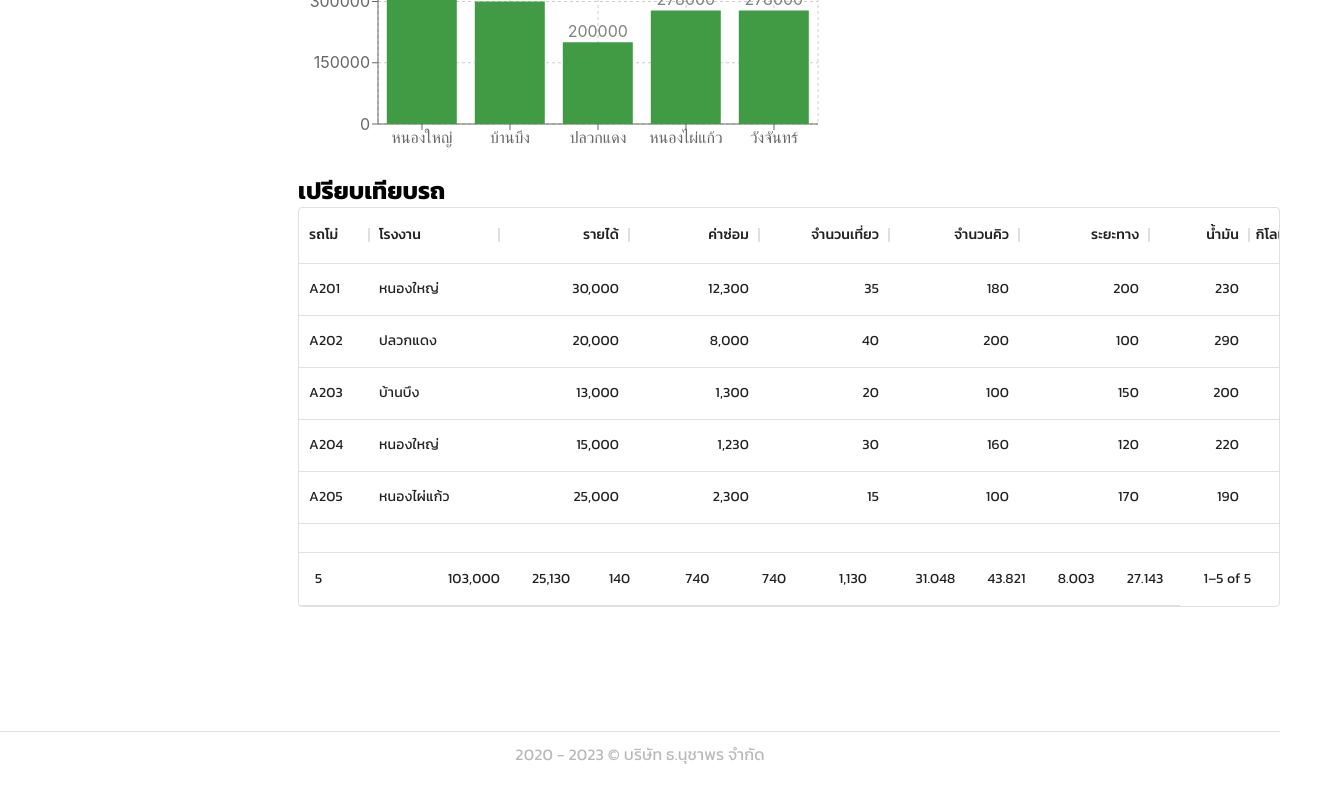
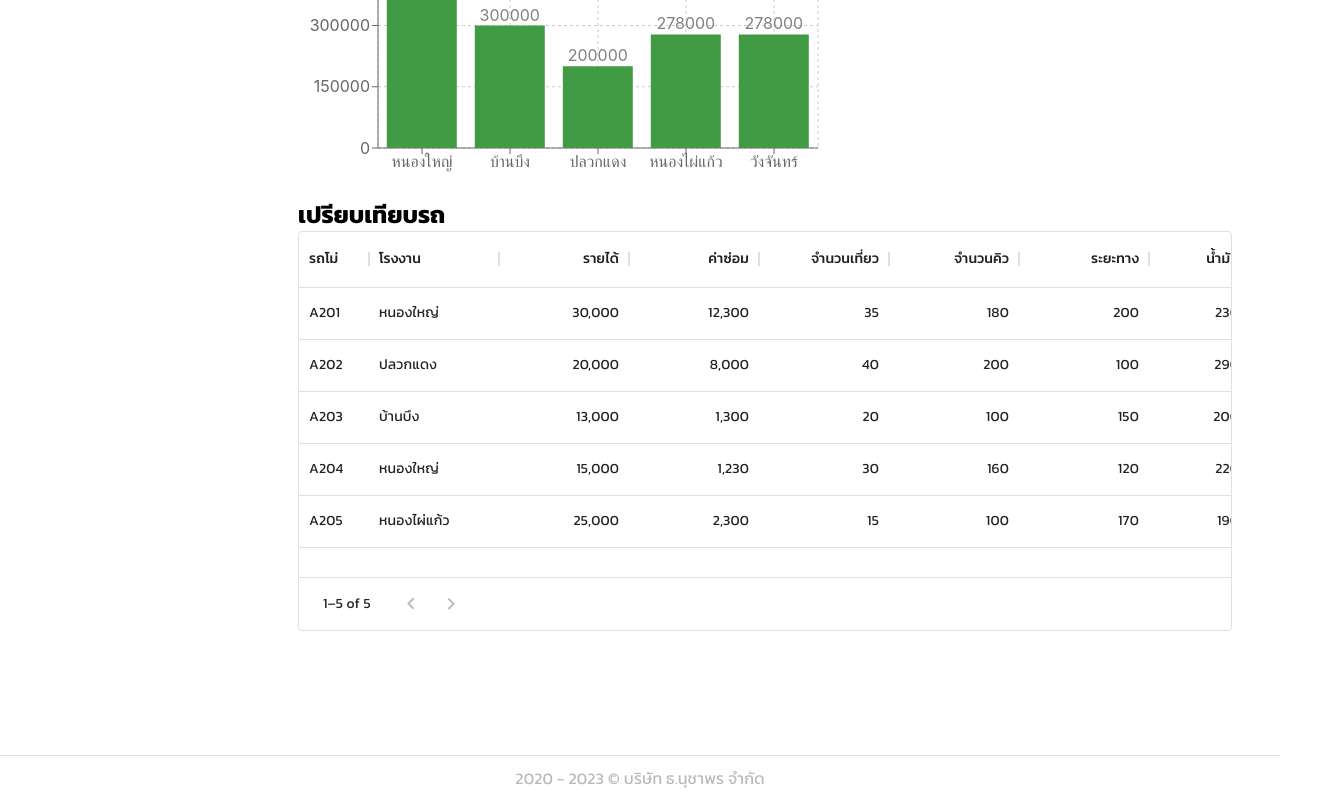
Before and after one commit to pruekk/truck-manager-frontend, a React (Create React App) app: page / in a window 1280 px wide. Shown: the part 877-1677 px from the top of the page, 1328 px wide, since content can reach past the window. Before the commit the page ends 1653 px from the top, so only its background shows below. Built offline with nearby package versions, Linux system fonts and the light colour scheme.

Commit message:
chore: comment tableCell to ignore warning

```diff
--- a/src/components/homepage/HomePage.js
+++ b/src/components/homepage/HomePage.js
@@ -159,7 +159,7 @@ const factorySummary = () => {
 const CustomFooter = () => {
   return (
     <GridFooterContainer>
-      <TableCell width={70}>{rows.reduce((acc, currentValue) => acc + 1, 0).toLocaleString()}</TableCell>
+      {/* <TableCell width={70}>{rows.reduce((acc, currentValue) => acc + 1, 0).toLocaleString()}</TableCell>
       <TableCell width={130}>&nbsp;</TableCell>
       <TableCell width={130}>{rows.reduce((acc, currentValue) => acc + currentValue.income, 0).toLocaleString()}</TableCell>
       <TableCell width={130}>{rows.reduce((acc, currentValue) => acc + currentValue.expense, 0).toLocaleString()}</TableCell>
@@ -170,7 +170,7 @@ const CustomFooter = () => {
       <TableCell width={100}>{rows.reduce((acc, currentValue) => acc + currentValue.kiloPerLit, 0).toLocaleString()}</TableCell>
       <TableCell width={100}>{rows.reduce((acc, currentValue) => acc + currentValue.litPerRound, 0).toLocaleString()}</TableCell>
       <TableCell width={100}>{rows.reduce((acc, currentValue) => acc + currentValue.litPerAmount, 0).toLocaleString()}</TableCell>
-      <TableCell width={100}>{rows.reduce((acc, currentValue) => acc + currentValue.amountPerRound, 0).toLocaleString()}</TableCell>
+      <TableCell width={100}>{rows.reduce((acc, currentValue) => acc + currentValue.amountPerRound, 0).toLocaleString()}</TableCell> */}
       <GridFooter sx={{
         borderTop: 'none', // To delete double border.
         }} />
```
